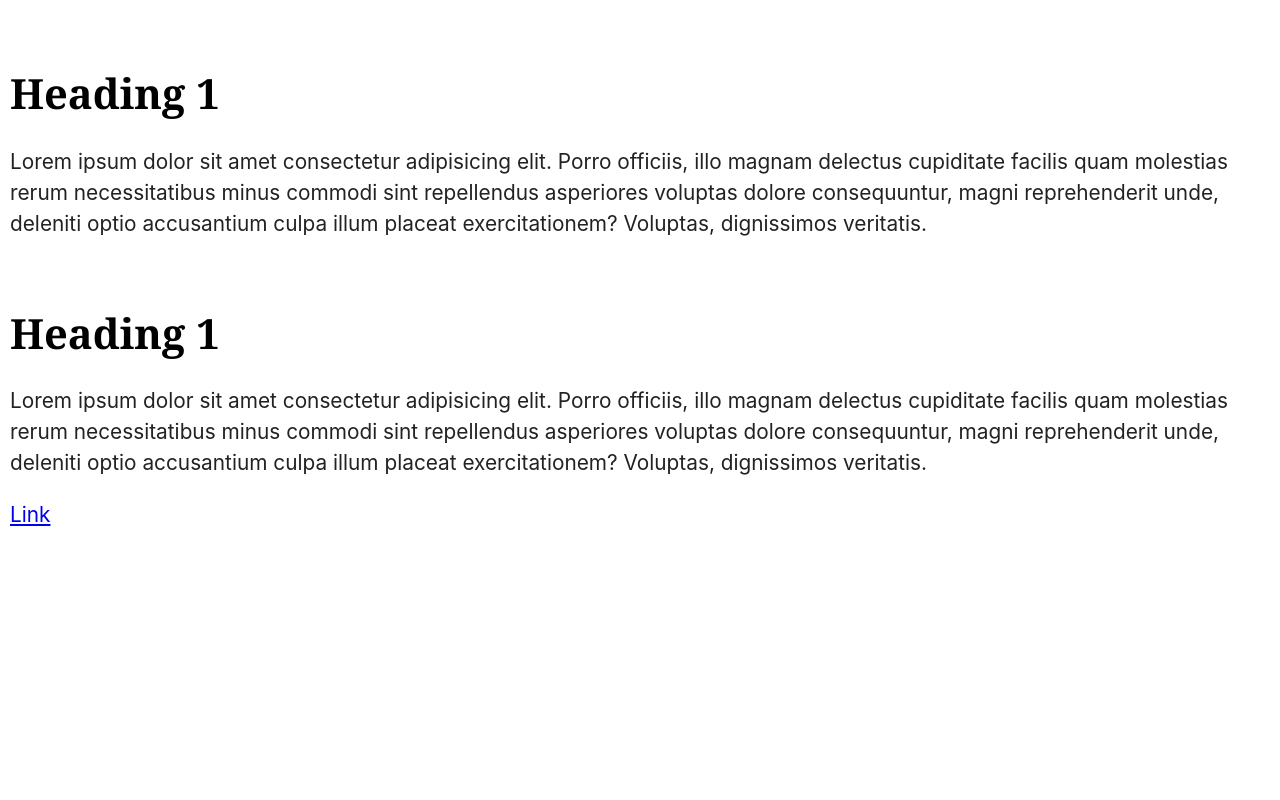
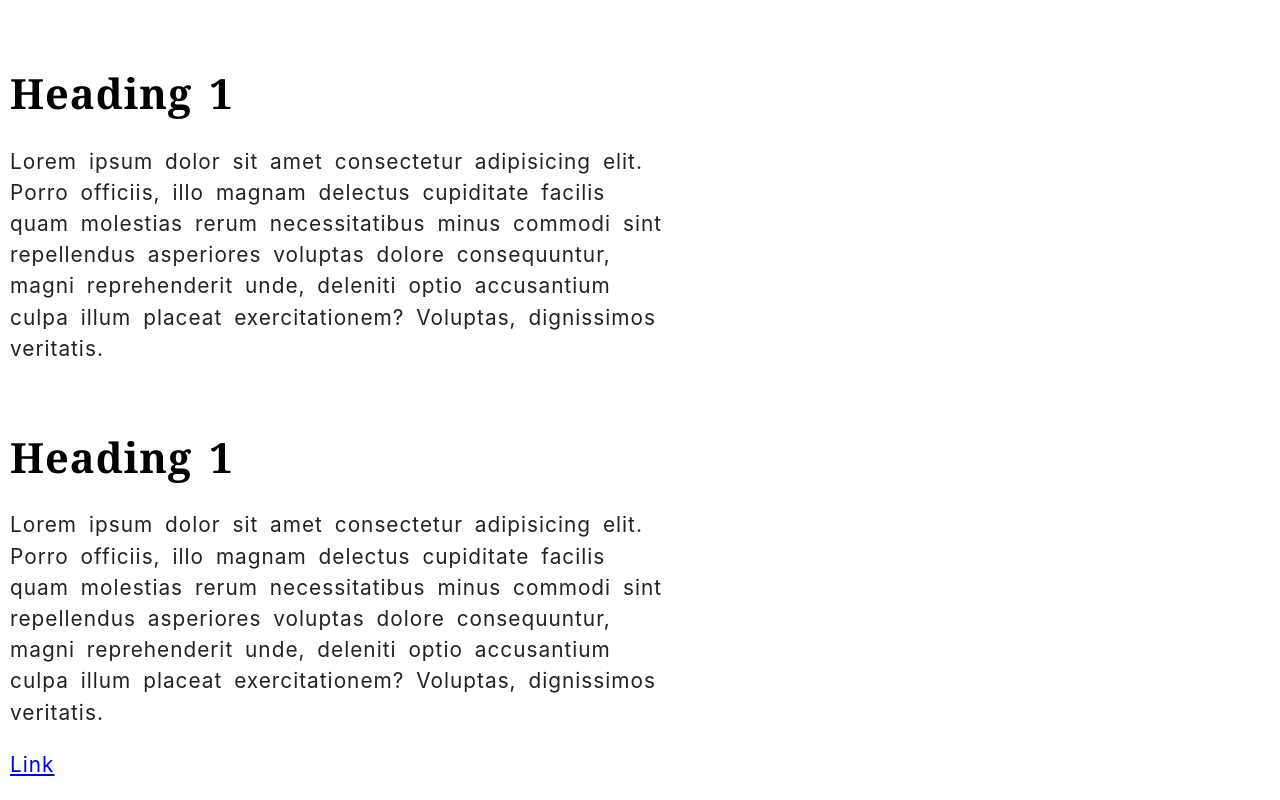
Before and after one commit to yedai13/html-css-moxit, a plain HTML site: page FirstPage/index.html in a window 1280 px wide. Drawn offline with Linux system fonts and the light colour scheme.

Commit message:
horizontal spacing

```diff
--- a/FirstPage/css/styles.css
+++ b/FirstPage/css/styles.css
@@ -25,6 +25,8 @@ body {
     Ubuntu, Cantarell, "Open Sans", "Helvetica Neue", sans-serif;
   font-size: 1rem;
   line-height: 1.5;
+  letter-spacing: 1px;
+  word-spacing: 5px;
 }
 
 h1,
@@ -39,6 +41,7 @@ h1 {
 }
 
 p {
+  width: 50ch;
   font-weight: normal;
   /* font-style: italic; */
   font-size: 1rem;
```
